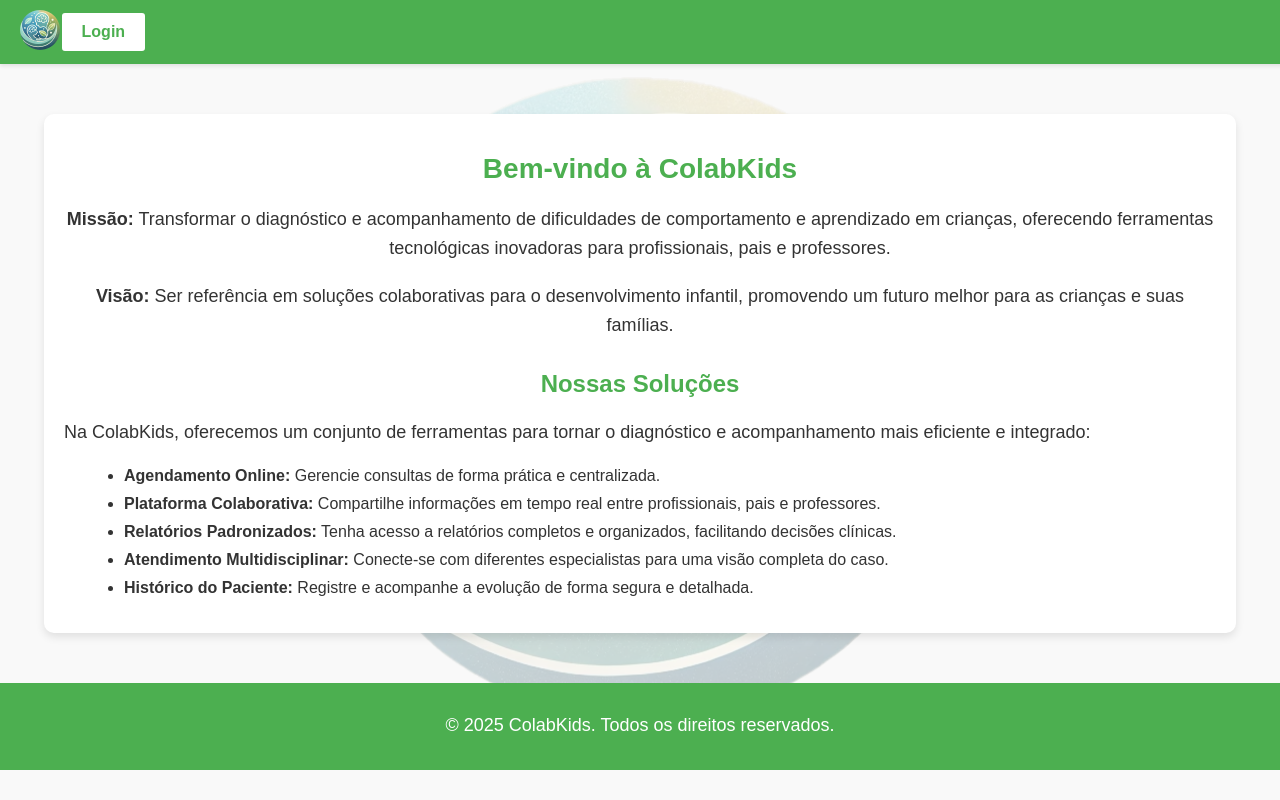
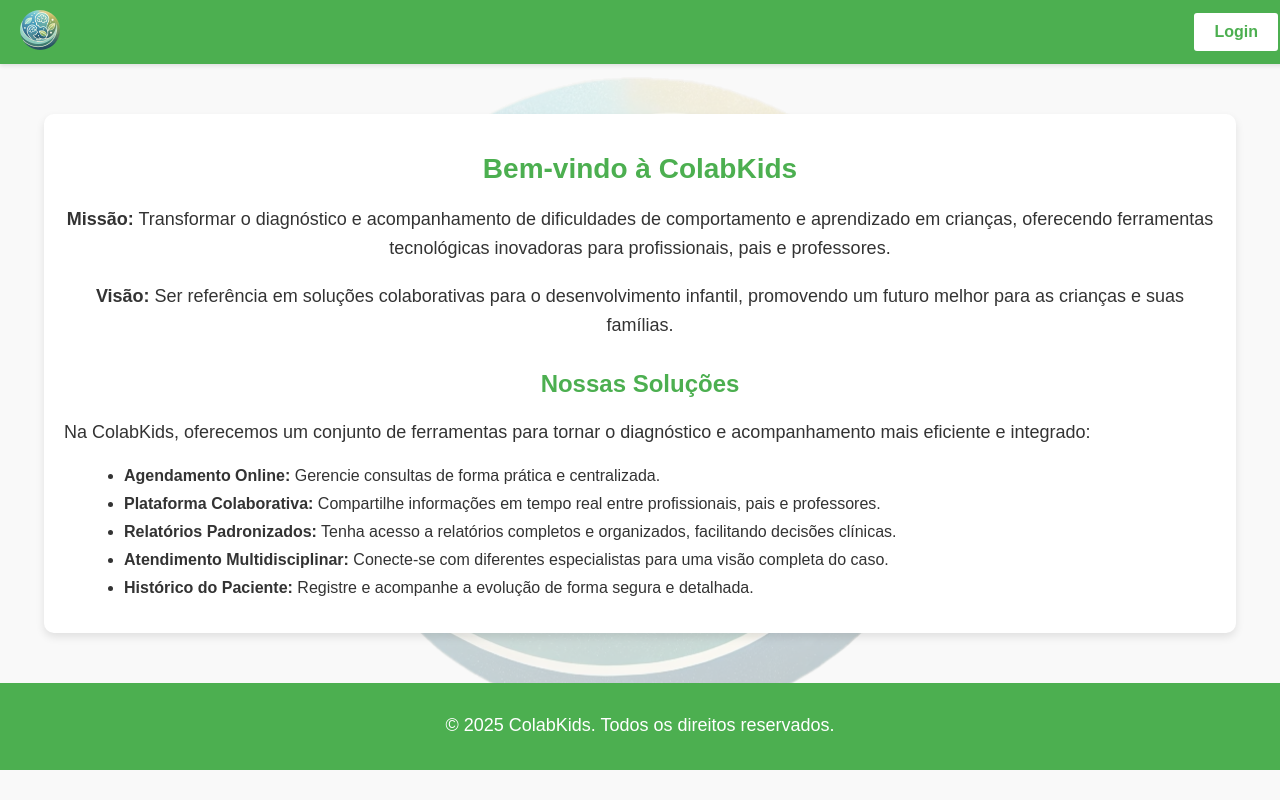
Before and after one commit to colabkids/colabkids.github.io, a plain HTML site: page index.html in a window 1280 px wide. Shown: the top 800 px of the page. Drawn offline with Linux system fonts and the light colour scheme.

Commit message:
Update index.html

```diff
--- a/index.html
+++ b/index.html
@@ -55,7 +55,7 @@
             font-weight: bold;
             border: 2px solid #4CAF50;
             transition: background-color 0.3s, color 0.3s;
-            margin-right: auto; /* Movido mais para a esquerda */
+            margin-right: 20px; /* Espaçamento harmonioso da borda */
         }
 
         .login-link:hover {
```
